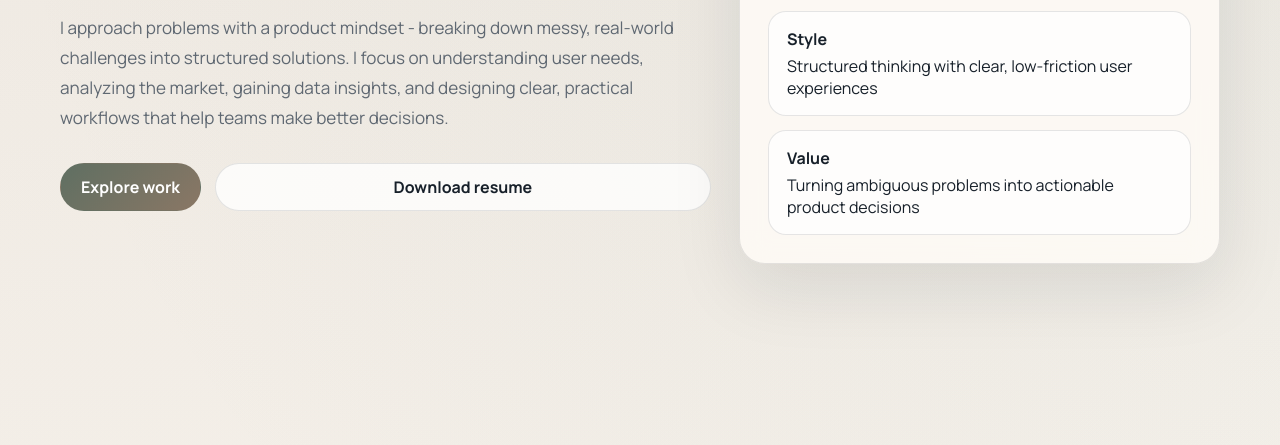
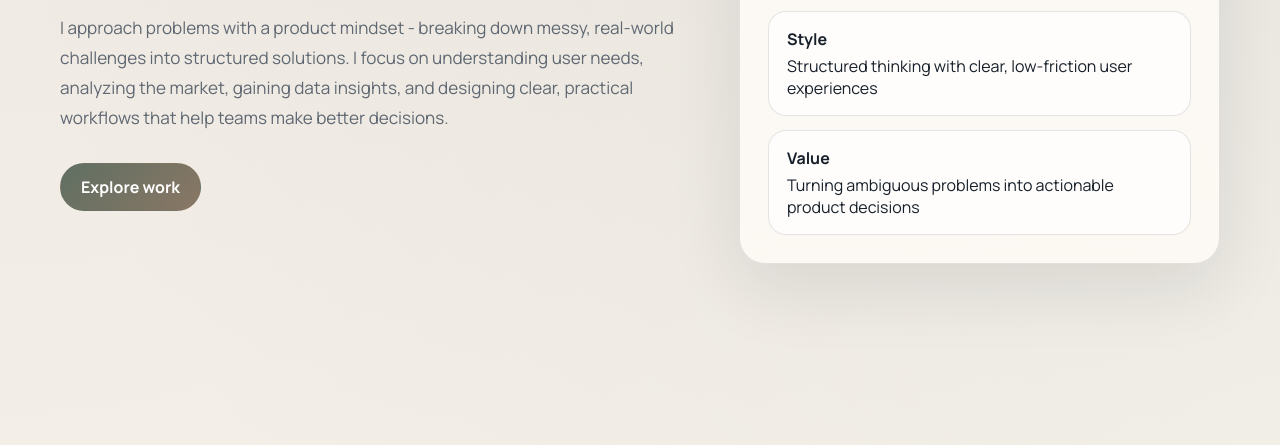
Before and after one commit to Suhanipatel10/portfolio, a plain HTML site: page index.html in a window 1280 px wide. Shown: the part 317-762 px from the top of the page. Drawn offline with nearby package versions, Linux system fonts and the light colour scheme.

Commit message:
Update index.html

```diff
--- a/index.html
+++ b/index.html
@@ -42,7 +42,6 @@
           <p class="subtitle" id="heroIntro"></p>
           <div class="hero-actions">
             <a class="btn btn-primary" href="#projects">Explore work</a>
-            <a class="btn btn-secondary" href="resume.pdf" download>Download resume</a>
           </div>
           <ul class="hero-meta" id="heroMeta"></ul>
         </div>
```
